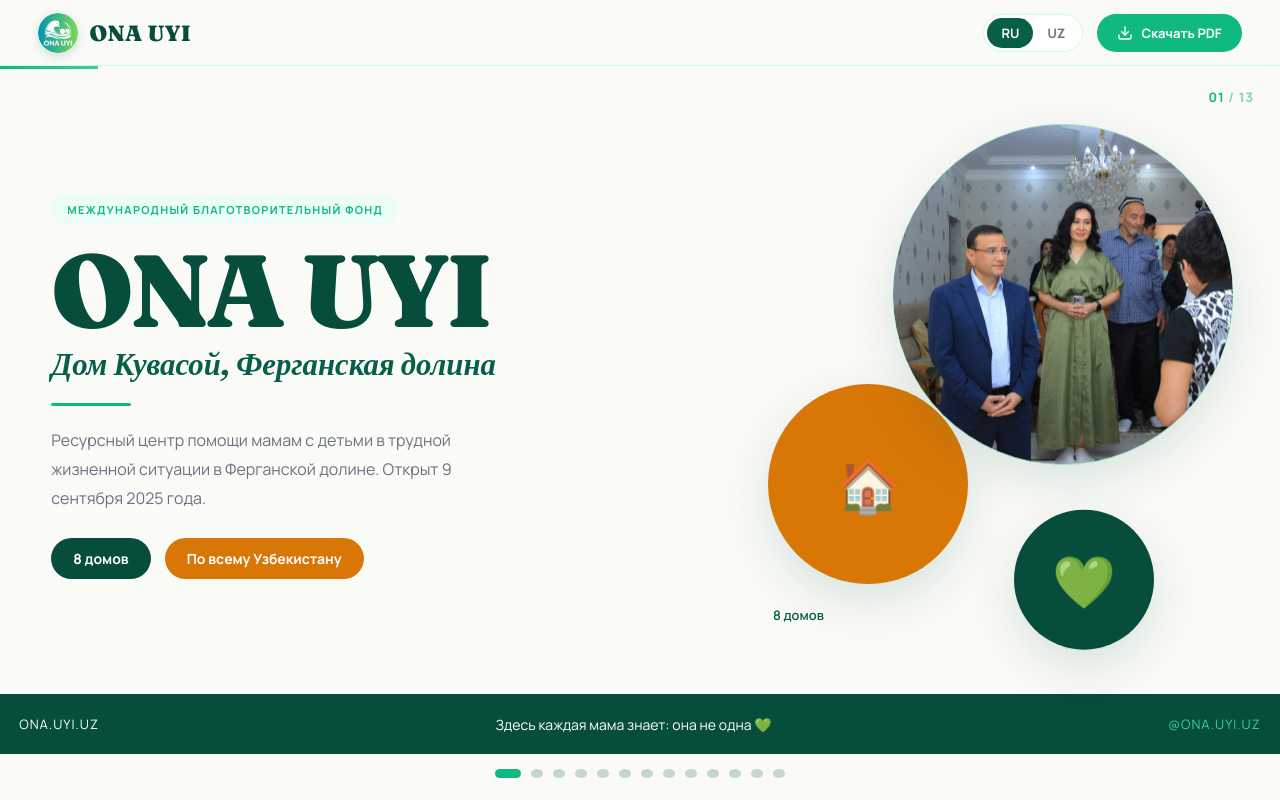
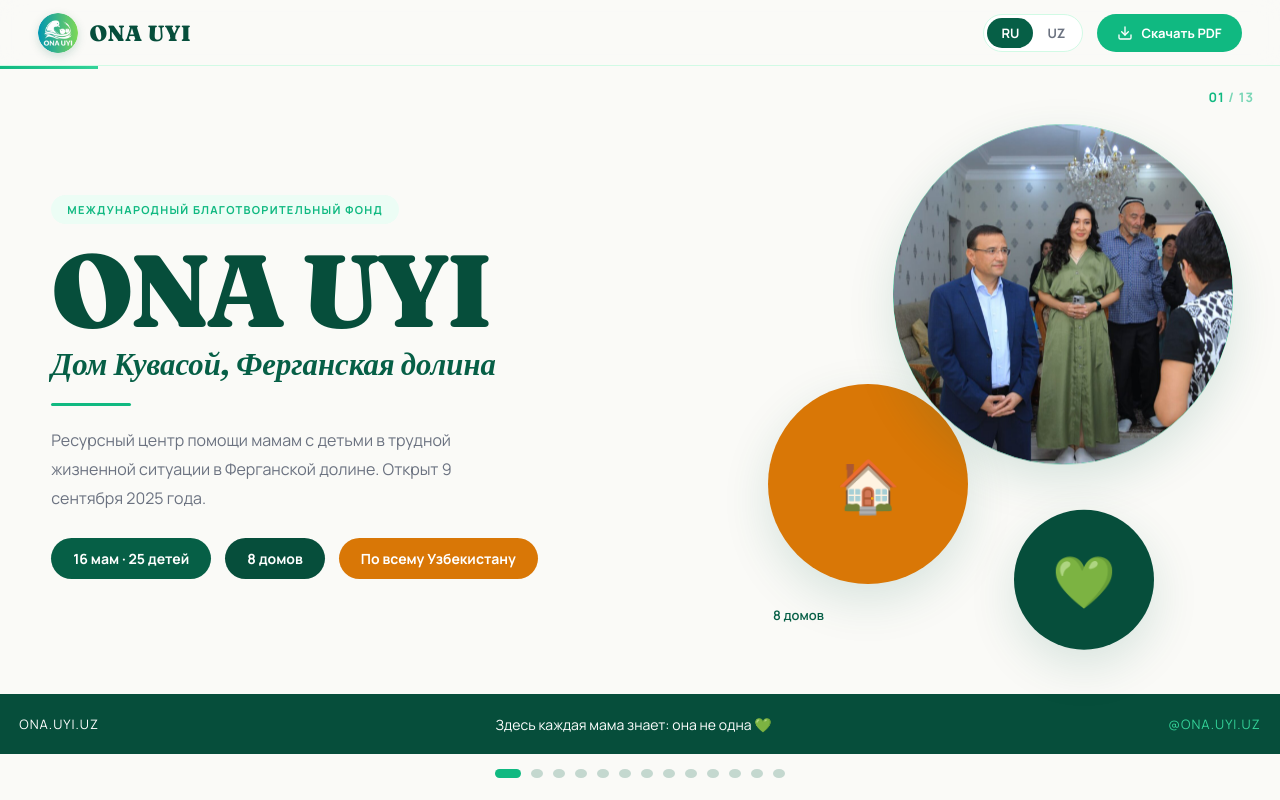
Before and after one commit to damir1703/ona-uyi-presentation, a React (Vite) app: page / in a window 1280 px wide. Both pictures are taken after a click on the button 872 px from the left and 573 px from the top of the page. Built offline with nearby package versions, Linux system fonts and the light colour scheme.

Commit message:
Титул: свои цифры по дому (Ташкент 36 мам/48 детей, Кувасой 16 мам/25 детей)

```diff
--- a/src/slides/Slide01.tsx
+++ b/src/slides/Slide01.tsx
@@ -20,6 +20,14 @@
           uz: "Farg'ona vodiysidagi qiyin vaziyatdagi onalar va bolalarga yordam markazi. 2025-yil 9-sentabrda ochildi.",
         }[lang]
       : c.desc[lang];
+  const houseStat =
+    house === "quvosoy"
+      ? { ru: "16 мам · 25 детей", uz: "16 ona · 25 bola" }
+      : { ru: "36 мам · 48 детей", uz: "36 ona · 48 bola" };
+  const pills = [
+    { text: houseStat[lang], color: "#065F46" },
+    ...c.stats.map((s) => ({ text: s[lang], color: s.color })),
+  ];
   return (
     <SlideShell n={n} total={total} className="s01">
       <div className="s01__grid">
@@ -41,9 +49,9 @@
           </RItem>
           <RItem>
             <div className="s01__stats">
-              {c.stats.map((s, i) => (
+              {pills.map((s, i) => (
                 <span key={i} className="pill" style={{ background: s.color }}>
-                  {s[lang]}
+                  {s.text}
                 </span>
               ))}
             </div>
```
